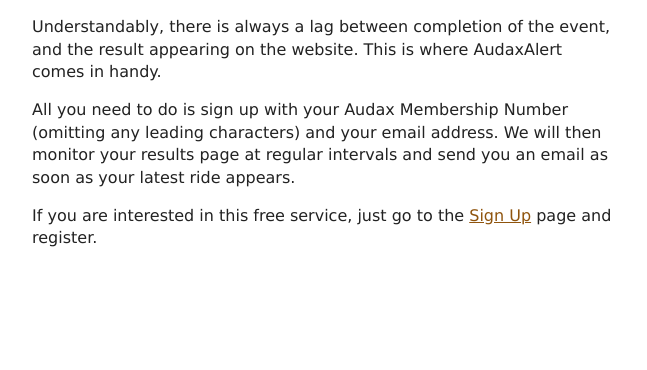
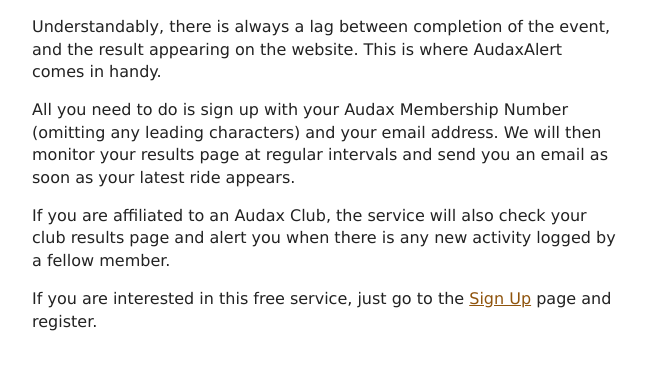
Before and after one commit to JulianJoseph/AudaxAlert, a Flask app: page / in a window 1280 px wide. Shown: the part 331-701 px from the top of the page, without its empty margins (95-742 px from the left). Run offline with Flask 2, Linux system fonts and the light colour scheme; some libraries are stand-ins or nearby versions.

Commit message:
Added home page text re club check

```diff
--- a/audaxalert/templates/index.html
+++ b/audaxalert/templates/index.html
@@ -16,6 +16,9 @@
             <p>All you need to do is sign up with your Audax Membership Number (omitting any leading characters) and your email address. We will then monitor your
                 results page at regular intervals and send you an email as soon as your latest ride appears.
             </p>
+            <p>If you are affiliated to an Audax Club, the service will also check your club results page and alert you when there is any new activity logged
+                by a fellow member.
+            </p>
             <p>
                 If you are interested in this free service, just go to the <a href="{{ url_for('signup') }}">Sign Up</a> page and register.
             </p>
```
